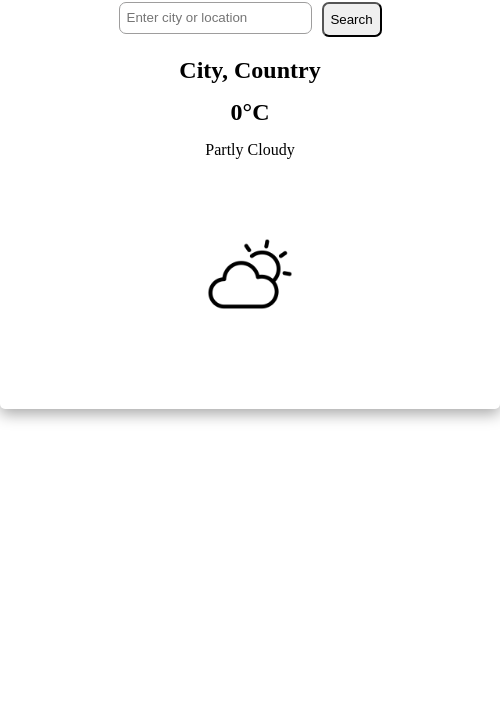
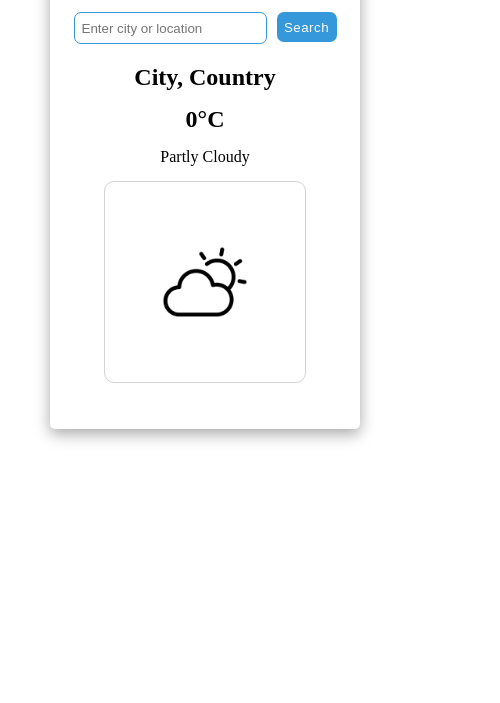
Before and after one commit to gevorg-moviex/weatherApp, a plain HTML site: page index.html in a window 390 px wide. Shown: the part 141-844 px from the top of the page, 500 px wide, since content can reach past the window. Drawn offline with Linux system fonts and the light colour scheme.

Commit message:
Little changes

```diff
--- a/style.css
+++ b/style.css
@@ -19,7 +19,7 @@
     height: 30px;
     padding: 0 7px;
     border-radius: 7px;
-    border: 1px solid rgb(158, 157, 157);
+    border: 1px solid #3498db;
     transition: all 0.7s;
 }
 
@@ -32,14 +32,26 @@
 
 #search-btn{
     width: 60px;
-    height: 35px;
+    height: 30px;
     cursor: pointer;
     border-radius: 7px;
+    border: none;
+    outline: none;
+    background-color: #3498db;
+    color: white;
+    font-weight: 500;
+    letter-spacing: 0.5px;
+}
+
+#search-btn:hover{
+    filter: brightness(110%);
 }
 
 #icon{
     cursor: pointer;
     width: 200px;
+    border: 1px solid #d3d3d3;
+    border-radius: 10px;
 }
 
 #error-message{
@@ -102,3 +114,21 @@
     font-size: 18px;
     color: #3498db;
 }
+
+
+@media screen and (max-width: 600px) {
+    .main{
+        padding: 0 50px;
+    }
+
+    #info{
+        width: 100%;
+        height: 500px;
+        padding: 10px;
+    }
+
+    #error-message{
+        width: 100%;
+        padding: 10px 0;
+    }
+}
```
